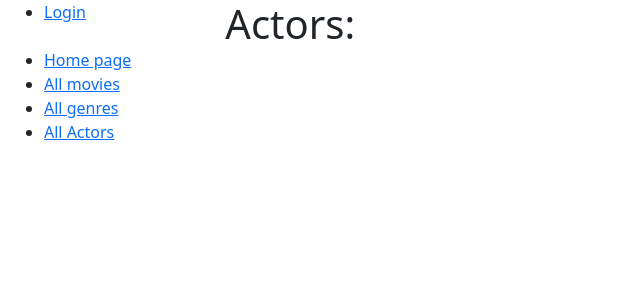
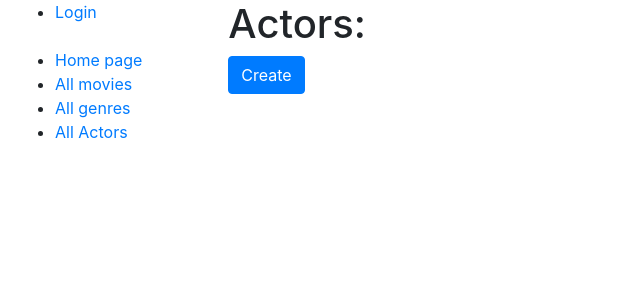
Before and after one commit to Oomamchur/friends-imdb, a Django app: page /actors/ in a window 1280 px wide. Shown: the top 300 px of the page, without its empty margins (0-640 px from the left). Run offline with Django 4.2, Linux system fonts and the light colour scheme; data that the repository does not hold is empty; some libraries are stand-ins or nearby versions.

Commit message:
add crispy form, add Create buttton in actor_list.html

```diff
--- a/friends_imdb/settings.py
+++ b/friends_imdb/settings.py
@@ -43,8 +43,10 @@ INSTALLED_APPS = [
     "django.contrib.sessions",
     "django.contrib.messages",
     "django.contrib.staticfiles",
+    "debug_toolbar",
+    "crispy_forms",
+    "crispy_bootstrap4",
     "catalog",
-    "debug_toolbar",
 ]
 
 MIDDLEWARE = [
@@ -75,6 +77,8 @@ TEMPLATES = [
         },
     },
 ]
+
+CRISPY_TEMPLATE_PACK = "bootstrap4"
 
 WSGI_APPLICATION = "friends_imdb.wsgi.application"
 
--- a/templates/base.html
+++ b/templates/base.html
@@ -4,7 +4,8 @@
     <meta charset="utf-8">
     <meta name="viewport" content="width=device-width, initial-scale=1">
     <title>Friends IMDB</title>
-    <link href="https://cdn.jsdelivr.net/npm/bootstrap@5.3.0-alpha3/dist/css/bootstrap.min.css" rel="stylesheet" integrity="sha384-KK94CHFLLe+nY2dmCWGMq91rCGa5gtU4mk92HdvYe+M/SXH301p5ILy+dN9+nJOZ" crossorigin="anonymous">
+    <link rel="stylesheet" href="https://cdn.jsdelivr.net/npm/bootstrap@4.6.2/dist/css/bootstrap.min.css" integrity="sha384-xOolHFLEh07PJGoPkLv1IbcEPTNtaed2xpHsD9ESMhqIYd0nLMwNLD69Npy4HI+N" crossorigin="anonymous">
+
     {% load static %}
     <link rel="stylesheet" href="{% static 'css/styles.css' %}">
   </head>
--- a/templates/catalog/actor_list.html
+++ b/templates/catalog/actor_list.html
@@ -3,6 +3,10 @@
 
 {% block content %}
   <h1>Actors:</h1>
+
+  <a href="{% url 'catalog:actor-create' %}" class="btn btn-primary">
+    Create
+  </a>
   <ul>
     {% for actor in actor_list %}
       <li>
```
